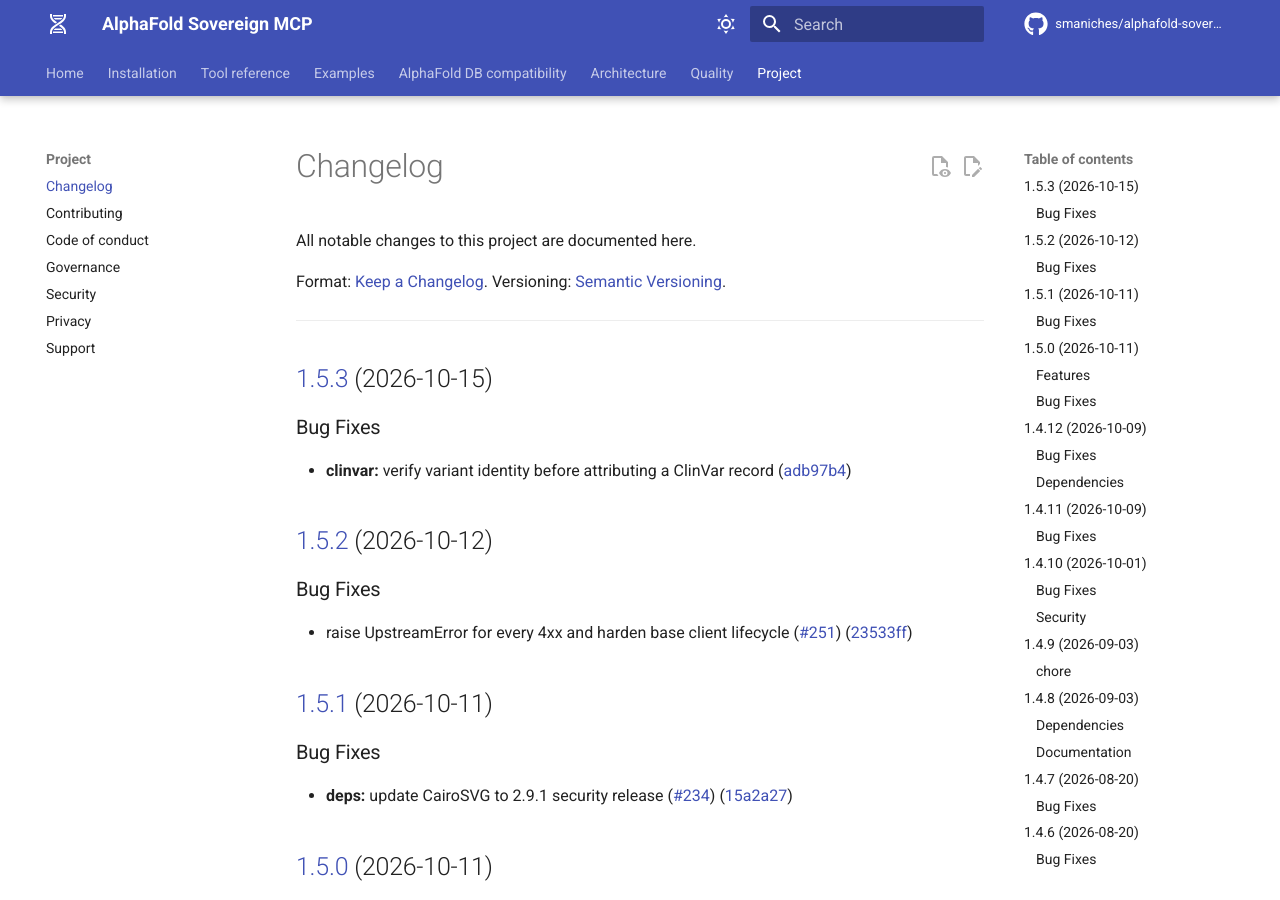
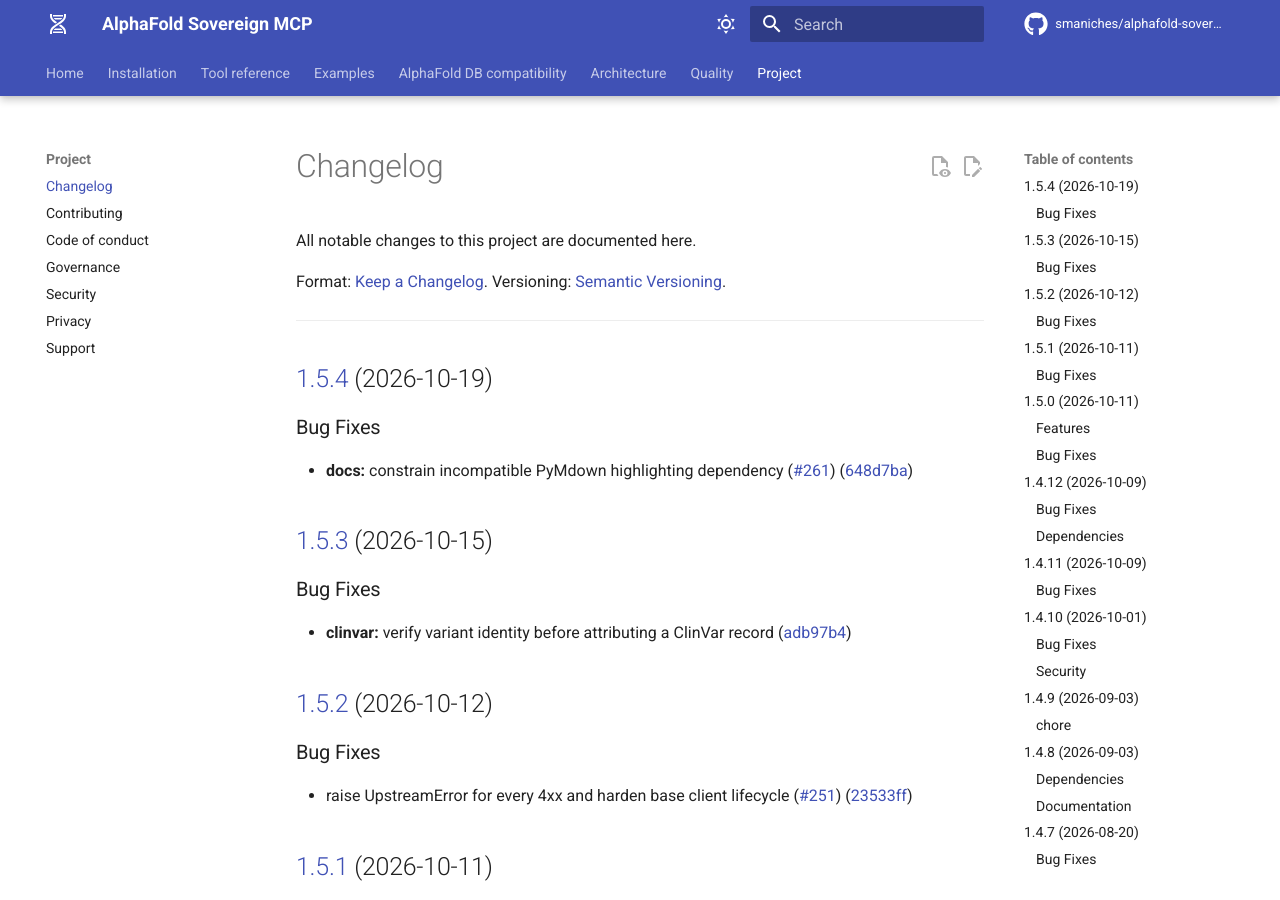
Before and after one commit to smaniches/alphafold-sovereign-mcp, an MkDocs documentation site: the page built from docs/changelog.md, in a window 1280 px wide and 900 px high. Built offline with MkDocs 1.6.1 and Material for MkDocs 9.7.7, drawn with Linux system fonts in a browser that asks for light colours; comment, search, counter and statistics services are not loaded.

Commit message:
chore(main): release 1.5.4

```diff
--- a/CHANGELOG.md
+++ b/CHANGELOG.md
@@ -6,6 +6,13 @@ Format: [Keep a Changelog](https://keepachangelog.com/en/1.1.0/).
 Versioning: [Semantic Versioning](https://semver.org/).
 
 ---
+
+## [1.5.4](https://github.com/smaniches/alphafold-sovereign-mcp/compare/v1.5.3...v1.5.4) (2026-10-19)
+
+
+### Bug Fixes
+
+* **docs:** constrain incompatible PyMdown highlighting dependency ([#261](https://github.com/smaniches/alphafold-sovereign-mcp/issues/261)) ([648d7ba](https://github.com/smaniches/alphafold-sovereign-mcp/commit/648d7baaae0fd89eebd569d4eb4802688d2bde30))
 
 ## [1.5.3](https://github.com/smaniches/alphafold-sovereign-mcp/compare/v1.5.2...v1.5.3) (2026-10-15)
 
--- a/pyproject.toml
+++ b/pyproject.toml
@@ -9,7 +9,7 @@ build-backend = "hatchling.build"
 
 [project]
 name = "alphafold-sovereign-mcp"
-version = "1.5.3"
+version = "1.5.4"
 description = "MCP server wrapping AlphaFold DB and 8 other biomedical data sources, with a local SQLite knowledge graph."
 readme = "README.md"
 license = {text = "Apache-2.0"}
--- a/server.json
+++ b/server.json
@@ -3,7 +3,7 @@
   "name": "io.github.smaniches/alphafold-sovereign-mcp",
   "title": "AlphaFold Sovereign MCP",
   "description": "MCP server for AlphaFold and 8 other biomedical data sources with a local SQLite knowledge graph",
-  "version": "1.5.3",
+  "version": "1.5.4",
   "repository": {
     "url": "https://github.com/smaniches/alphafold-sovereign-mcp",
     "source": "github"
@@ -12,7 +12,7 @@
     {
       "registryType": "pypi",
       "identifier": "alphafold-sovereign-mcp",
-      "version": "1.5.3",
+      "version": "1.5.4",
       "runtimeHint": "uvx",
       "transport": {
         "type": "stdio"
--- a/smithery.yaml
+++ b/smithery.yaml
@@ -16,7 +16,7 @@ description: >-
   must be reviewed by qualified humans before clinical use — see
   STATUS.md and LIMITATIONS.md.
 maturity: beta
-version: "1.5.3" # x-release-please-version
+version: "1.5.4" # x-release-please-version
 homepage: https://github.com/smaniches/alphafold-sovereign-mcp
 license: Apache-2.0
 author:
--- a/src/alphafold_sovereign/__init__.py
+++ b/src/alphafold_sovereign/__init__.py
@@ -11,7 +11,7 @@ Licensed under Apache 2.0.  See `LICENSE`.
 
 from __future__ import annotations
 
-__version__ = "1.5.3"  # x-release-please-version
+__version__ = "1.5.4"  # x-release-please-version
 __author__ = "Santiago Maniches"
 __author_email__ = "santiago@topologica.ai"
 __license__ = "Apache-2.0"
```
Also changed, not shown: README.md (+2 -2 lines), STATUS.md (+2 -2 lines), docs/installation.md (+1 -1 lines), .release-please-manifest.json, .zenodo.json, 2 other files.
